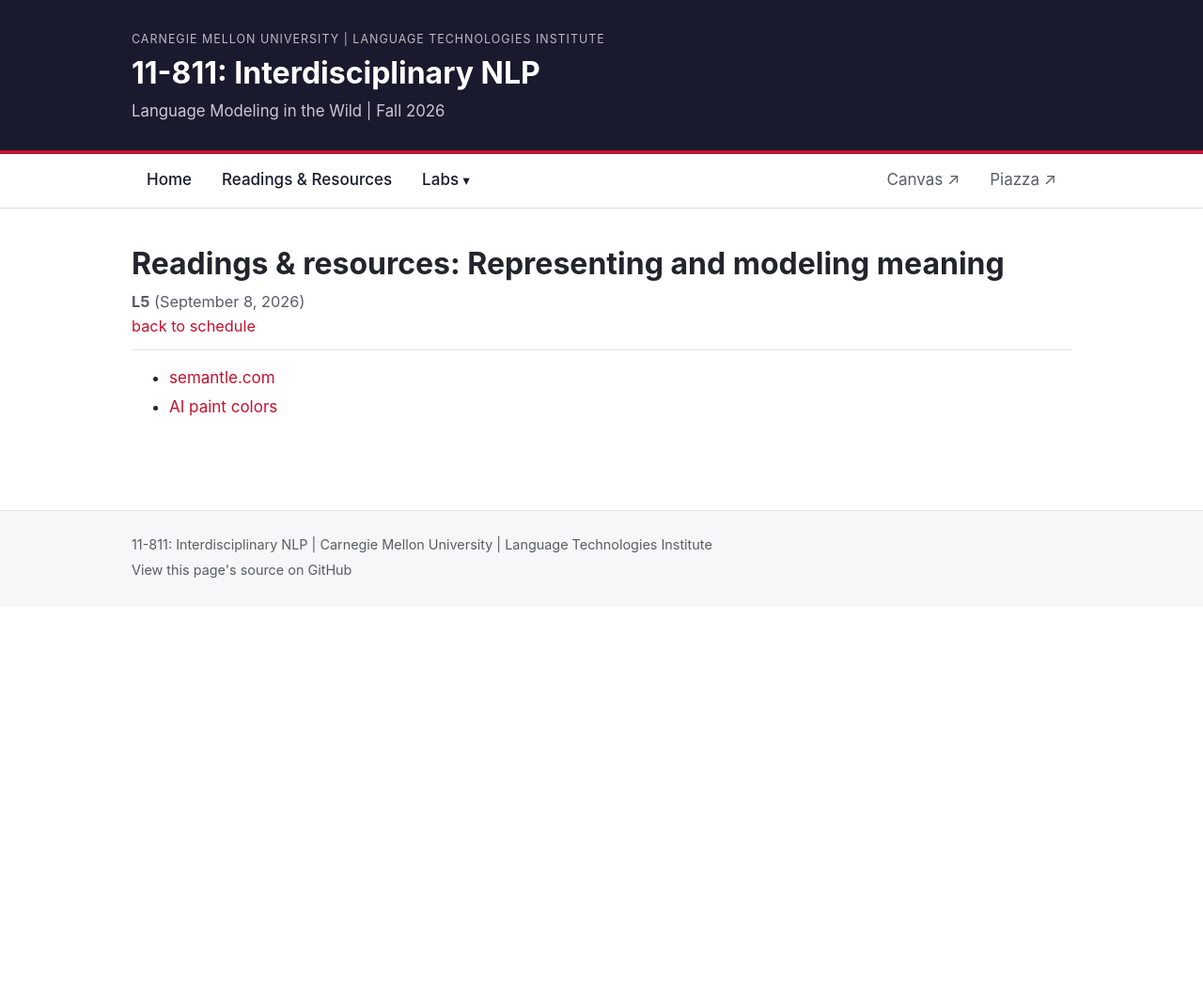
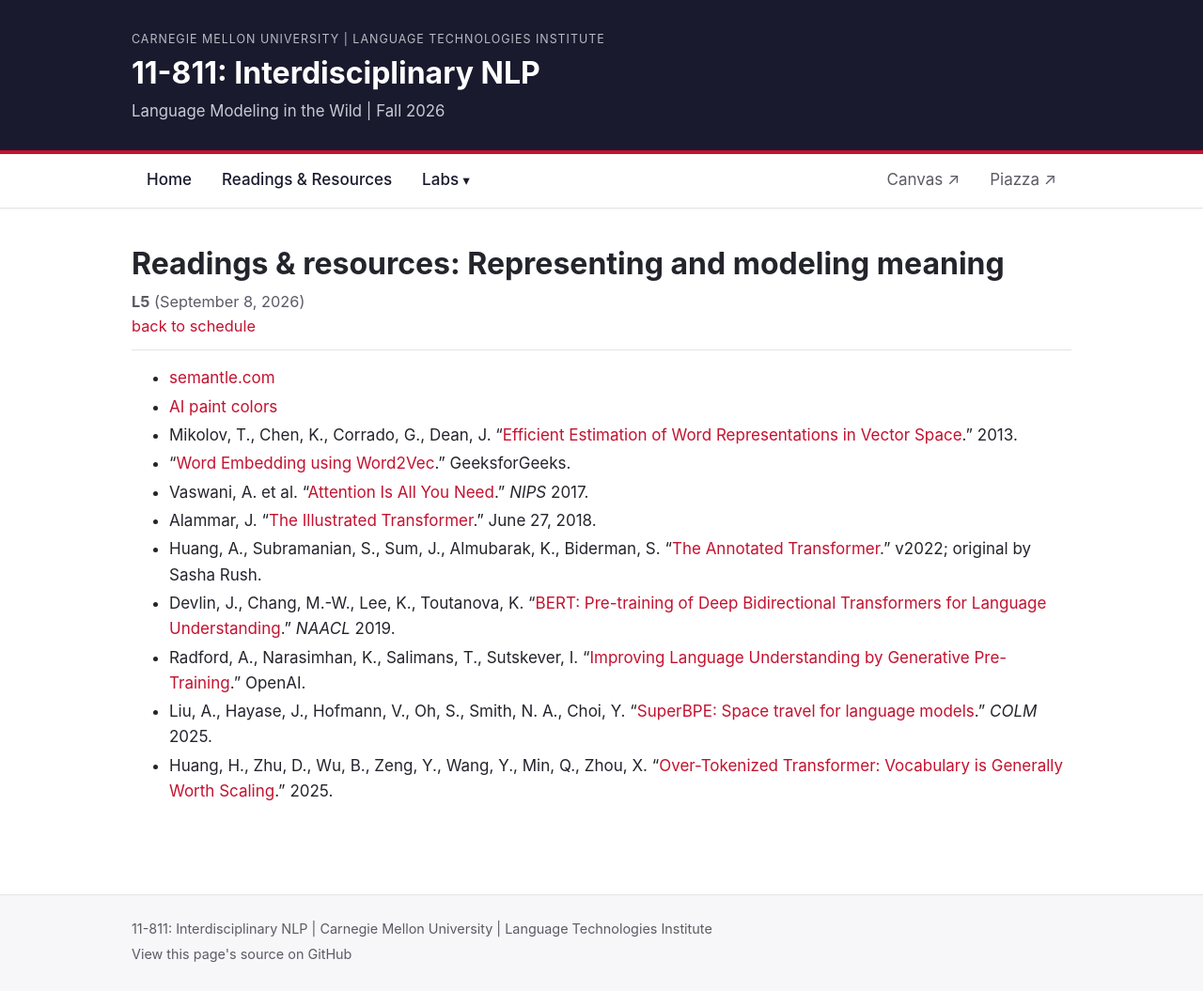
Before and after one commit to clarana/NLPintheWild, a Jekyll site: the page built from _readings/2026-09-08.md, in a window 1280 px wide and 1055 px high. Shown: the whole window at 94% size. Built offline with Jekyll 4.4.1, drawn with Linux system fonts in a browser that asks for light colours.

Commit message:
Add embedding, transformer, and tokenization resources to Day 5
Co-Authored-By: Claude Opus 5 <noreply@anthropic.com>

```diff
--- a/_readings/2026-09-08.md
+++ b/_readings/2026-09-08.md
@@ -7,3 +7,12 @@ lecture_no: 5
 
 - [semantle.com](https://semantle.com)
 - [AI paint colors](https://www.aiweirdness.com/new-ai-paint-colors/)
+- Mikolov, T., Chen, K., Corrado, G., Dean, J. "[Efficient Estimation of Word Representations in Vector Space](https://arxiv.org/abs/1301.3781)." 2013.
+- "[Word Embedding using Word2Vec](https://www.geeksforgeeks.org/python/python-word-embedding-using-word2vec/)." GeeksforGeeks.
+- Vaswani, A. et al. "[Attention Is All You Need](https://arxiv.org/abs/1706.03762)." *NIPS* 2017.
+- Alammar, J. "[The Illustrated Transformer](https://jalammar.github.io/illustrated-transformer/)." June 27, 2018.
+- Huang, A., Subramanian, S., Sum, J., Almubarak, K., Biderman, S. "[The Annotated Transformer](https://nlp.seas.harvard.edu/annotated-transformer/)." v2022; original by Sasha Rush.
+- Devlin, J., Chang, M.-W., Lee, K., Toutanova, K. "[BERT: Pre-training of Deep Bidirectional Transformers for Language Understanding](https://aclanthology.org/N19-1423/)." *NAACL* 2019.
+- Radford, A., Narasimhan, K., Salimans, T., Sutskever, I. "[Improving Language Understanding by Generative Pre-Training](https://cdn.openai.com/research-covers/language-unsupervised/language_understanding_paper.pdf)." OpenAI.
+- Liu, A., Hayase, J., Hofmann, V., Oh, S., Smith, N. A., Choi, Y. "[SuperBPE: Space travel for language models](https://superbpe.github.io/)." *COLM* 2025.
+- Huang, H., Zhu, D., Wu, B., Zeng, Y., Wang, Y., Min, Q., Zhou, X. "[Over-Tokenized Transformer: Vocabulary is Generally Worth Scaling](https://arxiv.org/abs/2501.16975v1)." 2025.
```
